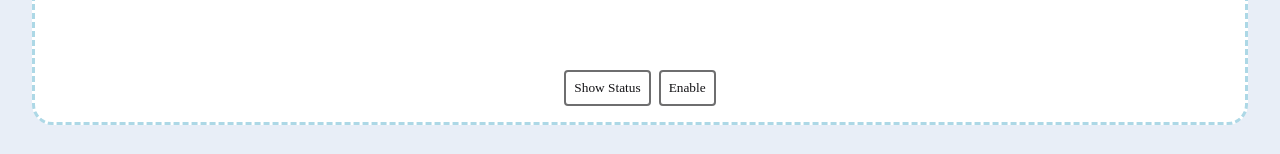
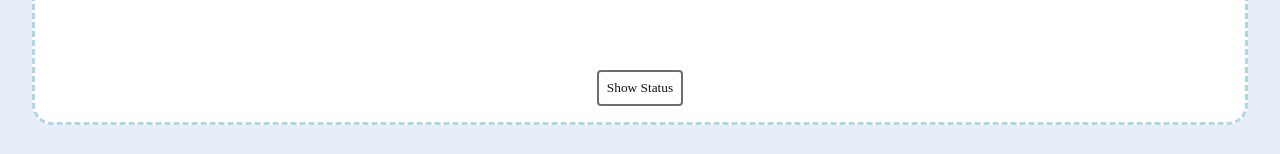
Before and after one commit to onkmade/Concepts-JS, a plain HTML site: page Beginner Level Programs/4. Booleanproperties.html in a window 1280 px wide. Shown: the part 643-797 px from the top of the page. Drawn offline with Linux system fonts and the light colour scheme.

```diff
--- a/Beginner Level Programs/4. Booleanproperties.html
+++ b/Beginner Level Programs/4. Booleanproperties.html
@@ -114,7 +114,6 @@
         </main>
         <footer>
             <button id="show-status">Show Status</button>
-            <button id="Enable">Enable</button>
         </footer>
     </div>
 
```
